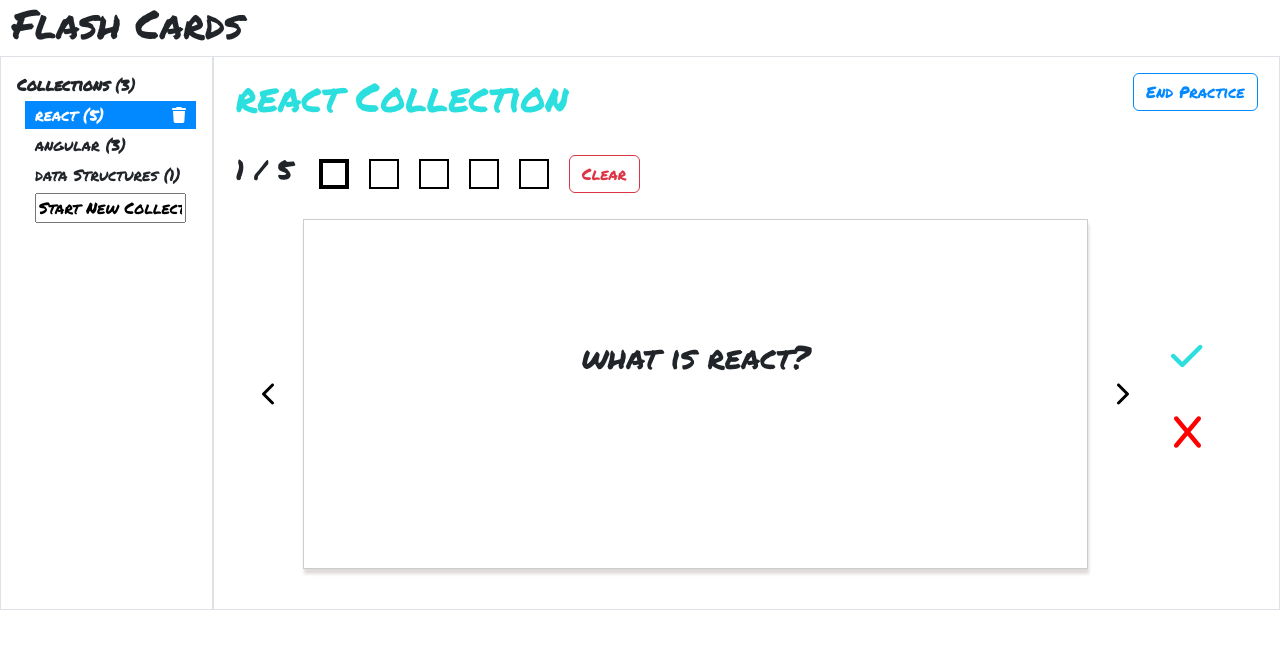
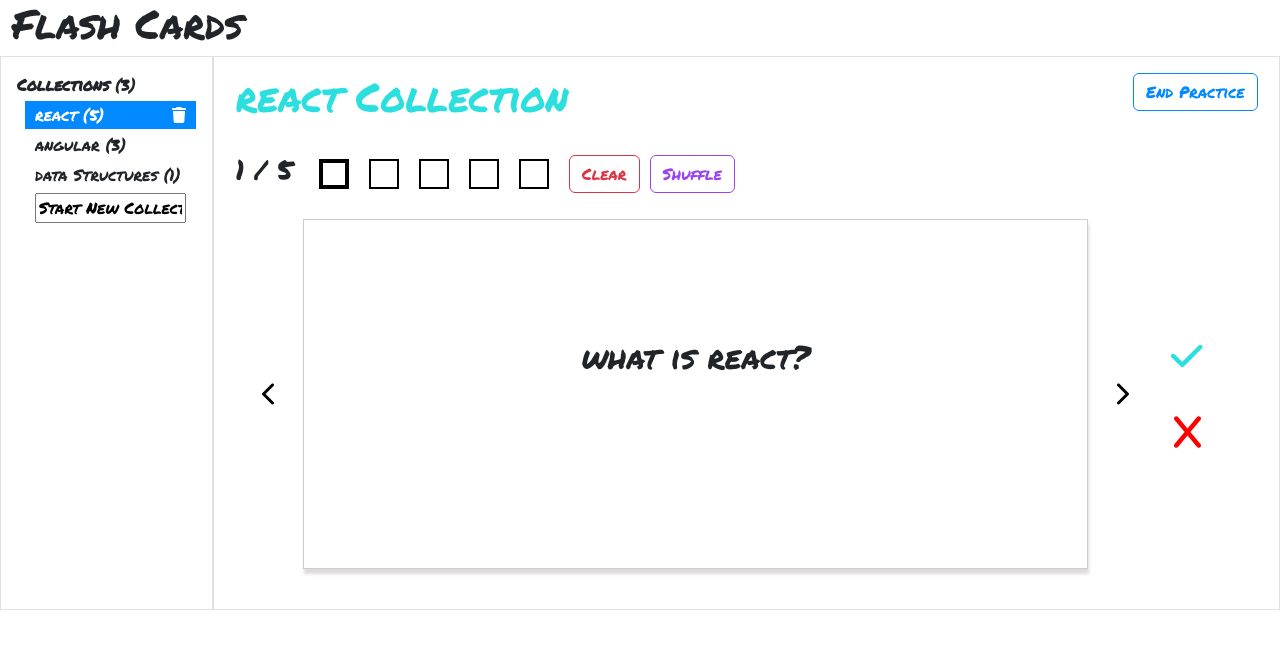
Before and after one commit to BriGuy520/flash-cards, a React (Create React App) app: page / in a window 1280 px wide. Both pictures are taken after a click on the button "Practice". Shown: the top 648 px of the page. Built offline with nearby package versions, Linux system fonts and the light colour scheme.

Commit message:
added a shuffle button

```diff
--- a/src/App.css
+++ b/src/App.css
@@ -199,6 +199,16 @@ button.btn.btn-outline-primary {
   color: rgb(3, 137, 255);
 }
 
+button.btn.btn-outline-purple {
+  border: rgb(153, 67, 238) solid 1px;
+  color:rgb(153, 67, 238);
+}
+
+button.btn.btn-outline-purple:hover {
+  background:rgb(153, 67, 238);
+  color: #fff;
+}
+
 button.btn.btn-outline-primary:hover {
   background-color: rgb(3, 137, 255);
   color: #fff;
--- a/src/components/Practice.tsx
+++ b/src/components/Practice.tsx
@@ -104,6 +104,7 @@ const Practice = ({question, answer, cards}: CardProps) => {
         <div className="boxes">
           {cardBoxes}
           <button className="btn btn-outline-danger" style={{'marginLeft': '10px'}} onClick={clearPracticed}>Clear</button>
+          <button className="btn btn-outline-purple" style={{'marginLeft': '10px'}} onClick={clearPracticed}>Shuffle</button>
         </div>
       </div>
       <div className="practice-functions" style={{'display': 'flex'}}>
```
